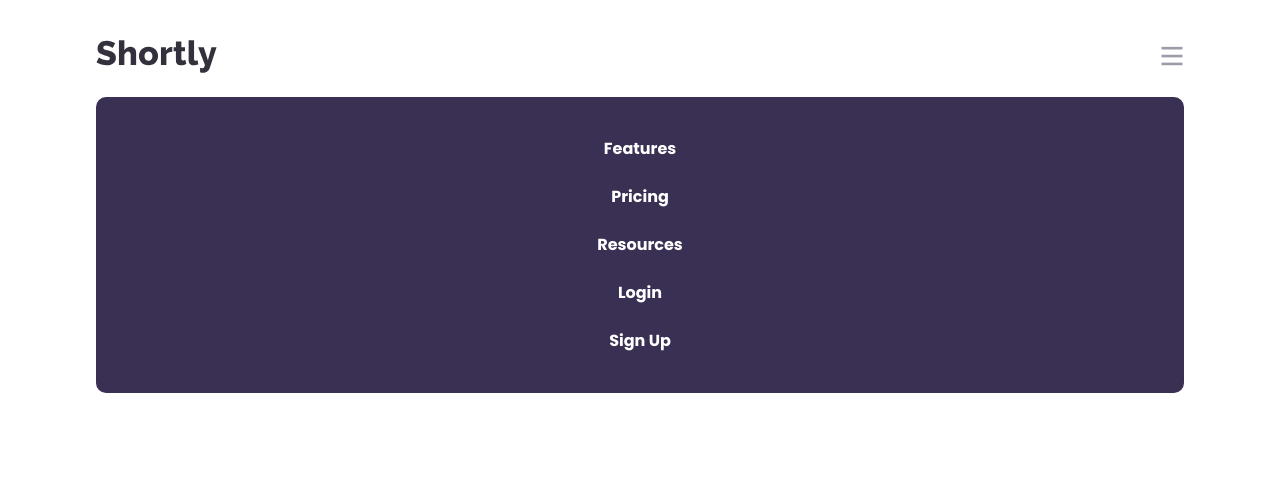
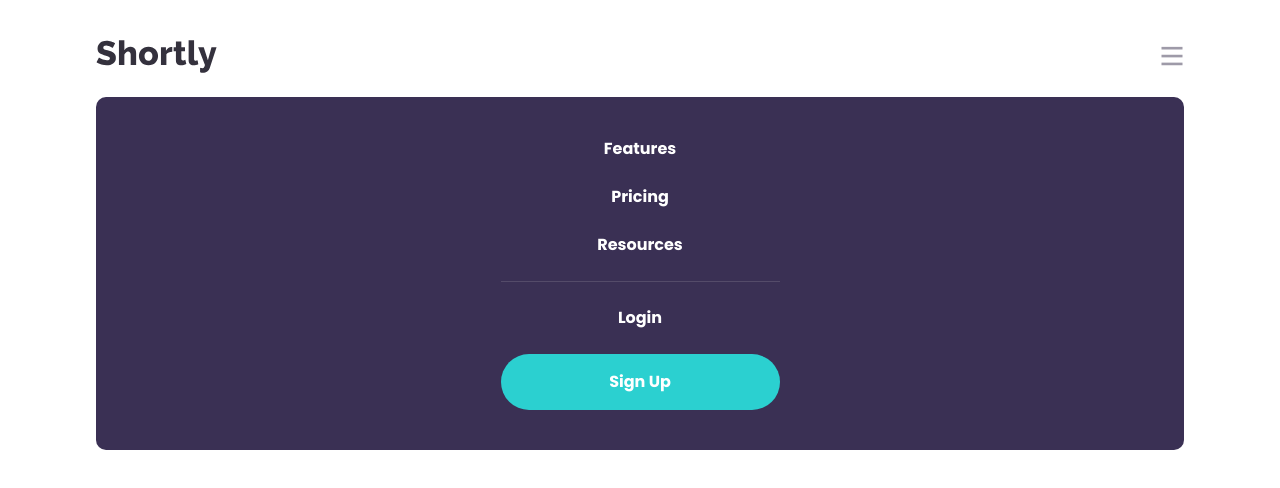
Before and after one commit to defydef/url-shortening-landingpage, a React (Vite) app: page / in a window 1280 px wide. Shown: the top 488 px of the page. Built offline with nearby package versions, Linux system fonts and the light colour scheme.

Commit message:
Add HorizontalLine component

```diff
--- /dev/null
+++ b/src/ui/Button.jsx
@@ -0,0 +1,9 @@
+function Button({ children }) {
+  return (
+    <button className="bg-[var(--accent)] w-[17.4375rem] p-4 rounded-[1.75rem]">
+      {children}
+    </button>
+  );
+}
+
+export default Button;
--- /dev/null
+++ b/src/ui/HorizontalLine.jsx
@@ -0,0 +1,7 @@
+function HorizontalLine() {
+  return (
+    <div className="w-[17.4375rem] h-[0.0625rem] bg-[var(--grey)] opacity-25"></div>
+  );
+}
+
+export default HorizontalLine;
--- a/src/ui/MobileMenu.jsx
+++ b/src/ui/MobileMenu.jsx
@@ -1,3 +1,6 @@
+import Button from "./Button";
+import HorizontalLine from "./HorizontalLine";
+
 function MobileMenu() {
   return (
     <nav className="bg-[var(--secondary-1)] w-[85vw] text-white rounded-[0.625rem]">
@@ -5,8 +8,9 @@ function MobileMenu() {
         <li>Features</li>
         <li>Pricing</li>
         <li>Resources</li>
+        <HorizontalLine />
         <li>Login</li>
-        <button>Sign Up</button>
+        <Button>Sign Up</Button>
       </ul>
     </nav>
   );
```
